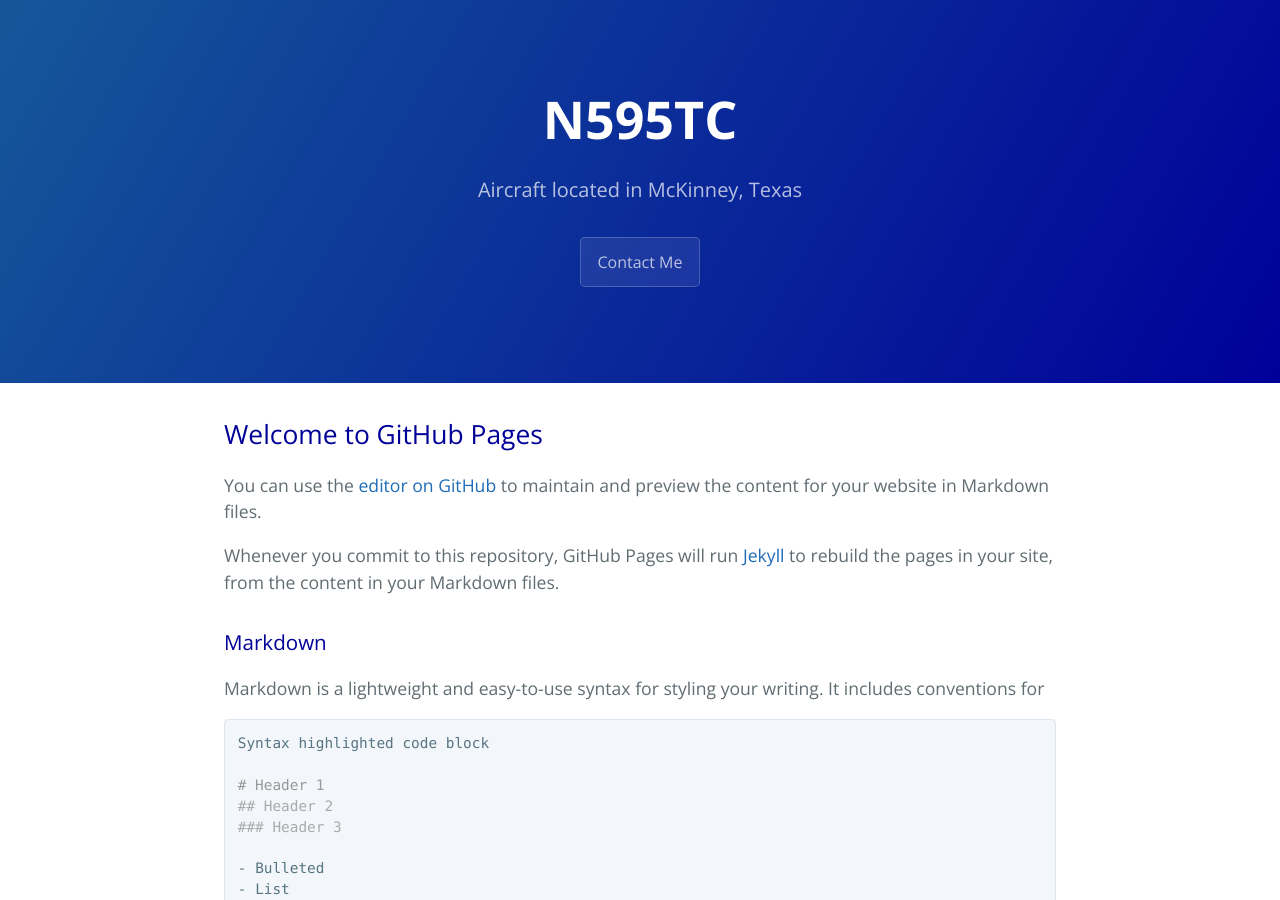
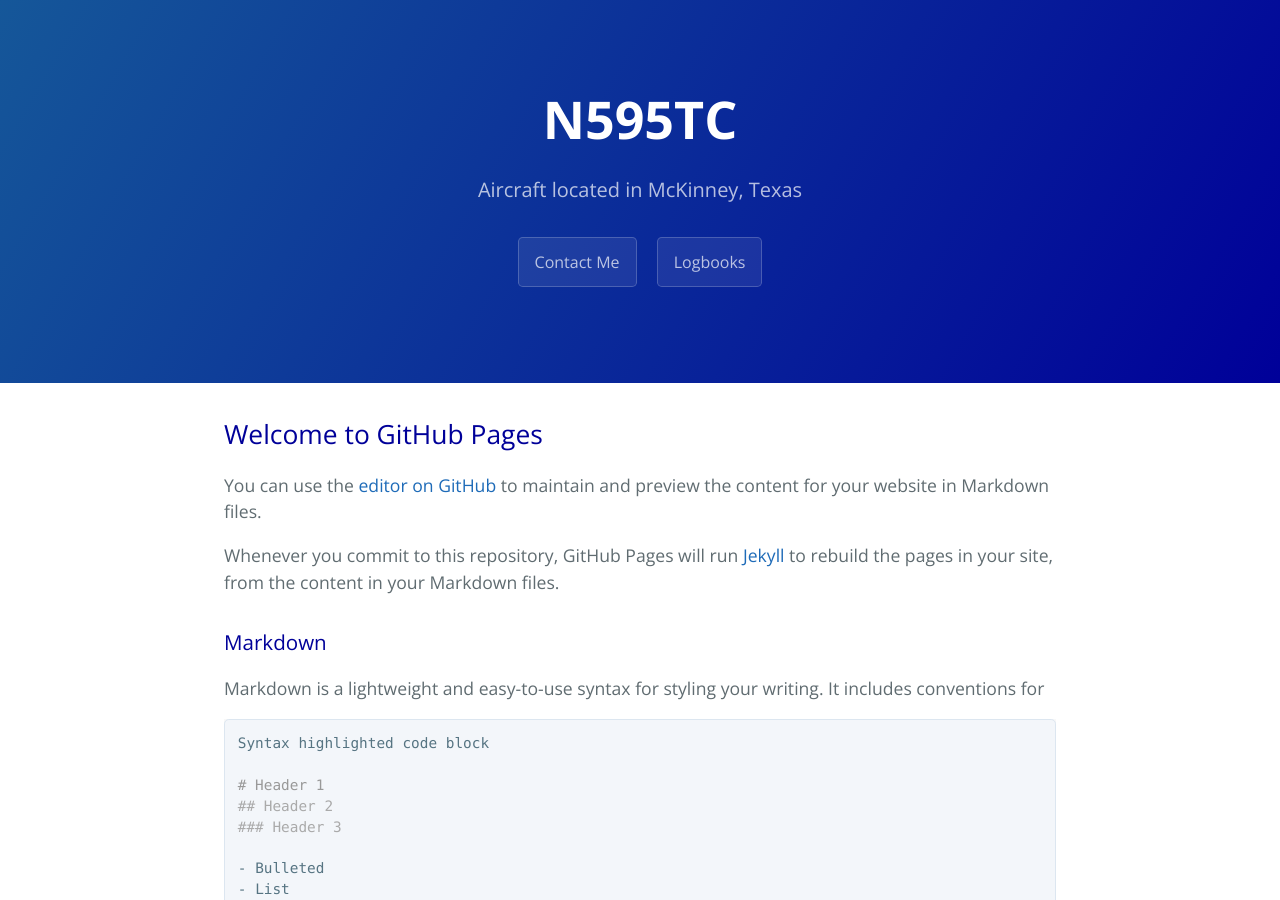
Before and after one commit to RNCTX/N595TC, a Jekyll site: the page built from index.md, in a window 1280 px wide and 900 px high. Built offline with Jekyll 4.4.1, drawn with Linux system fonts in a browser that asks for light colours; our own code applies the rules of GitHub Pages for plain Markdown files.

Commit message:
Update default.html

```diff
--- a/_layouts/default.html
+++ b/_layouts/default.html
@@ -16,9 +16,7 @@
       {% if site.github.is_project_page %}
         <a href="mailto:robertnclayton@gmail.com" class="btn">Contact Me</a>
       {% endif %}
-      {% if site.show_downloads %}
         <a href="#documents" class="btn">Logbooks</a>
-      {% endif %}
     </section>
 
     <section class="main-content">
```
